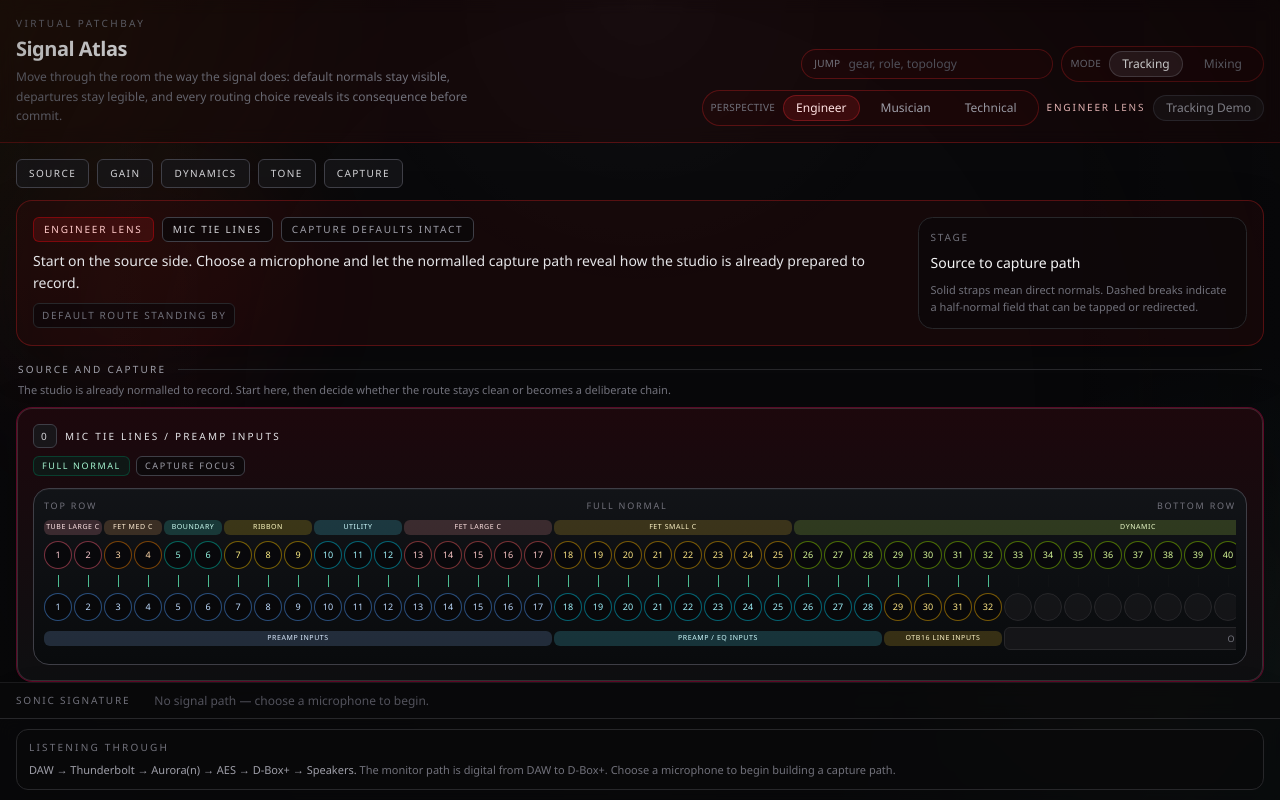
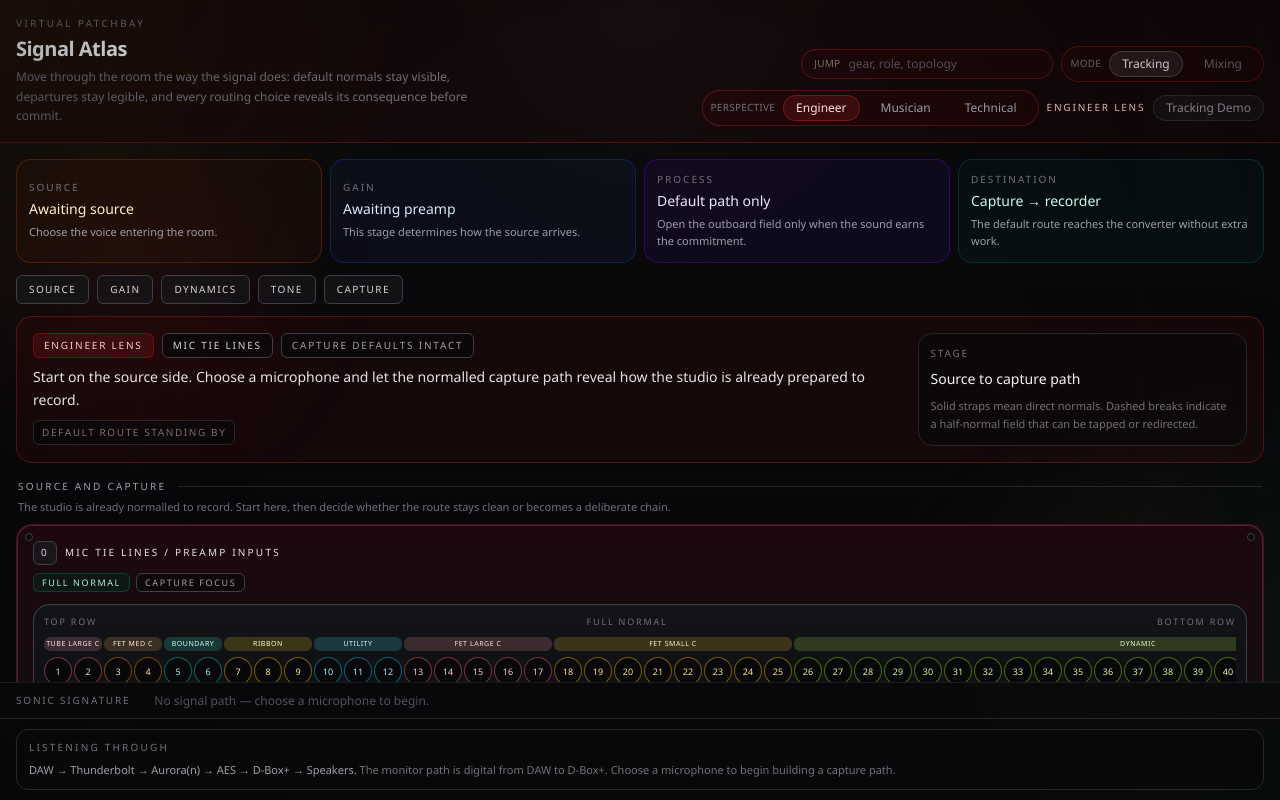
Before and after one commit to lidowe/SignalAtlas, a React (Vite) app: page / in a window 1280 px wide. Built offline with nearby package versions, Linux system fonts and the light colour scheme.

Commit message:
Deepen visual hierarchy and immersive navigation

```diff
--- a/src/components/PatchbayView.tsx
+++ b/src/components/PatchbayView.tsx
@@ -207,6 +207,35 @@ function SectionMarker({ title, subtitle }: { title: string; subtitle: string })
       </div>
       <p className="mt-1 text-[11px] leading-relaxed text-zinc-500">{subtitle}</p>
     </div>
+  );
+}
+
+function FocusCard({
+  title,
+  value,
+  detail,
+  tone,
+  onClick,
+}: {
+  title: string;
+  value: string;
+  detail: string;
+  tone: 'amber' | 'blue' | 'teal' | 'violet';
+  onClick: () => void;
+}) {
+  const tones = {
+    amber: 'border-amber-800/40 bg-amber-950/18 text-amber-100',
+    blue: 'border-blue-800/40 bg-blue-950/18 text-blue-100',
+    teal: 'border-teal-800/40 bg-teal-950/18 text-teal-100',
+    violet: 'border-violet-800/40 bg-violet-950/18 text-violet-100',
+  } as const;
+
+  return (
+    <button type="button" onClick={onClick} className={`rounded-[0.9rem] border px-3 py-3 text-left transition hover:border-zinc-600 hover:bg-zinc-950/70 ${tones[tone]}`}>
+      <div className="text-[10px] uppercase tracking-[0.2em] text-zinc-500">{title}</div>
+      <div className="mt-1 text-sm font-medium">{value}</div>
+      <div className="mt-1 text-[11px] leading-relaxed text-zinc-400">{detail}</div>
+    </button>
   );
 }
 
@@ -367,7 +396,13 @@ function RowShell({ rowId, order, label, active, isNext, mode, children }: { row
   const normalMode = rowNormalMode(rowId);
 
   return (
-    <section data-row-id={rowId} className={`rounded-[1rem] border px-3 py-3 md:px-4 md:py-4 ${rowShellTone[rowId] ?? rowShellTone['row-mic-ties']} ${focusClass} ${isNext ? 'ring-1 ring-inset ring-amber-200/28' : ''}`}>
+    <section data-row-id={rowId} className={`relative overflow-hidden rounded-[1rem] border px-3 py-3 md:px-4 md:py-4 ${rowShellTone[rowId] ?? rowShellTone['row-mic-ties']} ${focusClass} ${isNext ? 'ring-1 ring-inset ring-amber-200/28' : ''}`}>
+      <div className="pointer-events-none absolute inset-0">
+        <span className="absolute left-2 top-2 h-2 w-2 rounded-full border border-zinc-700 bg-zinc-950/90" />
+        <span className="absolute right-2 top-2 h-2 w-2 rounded-full border border-zinc-700 bg-zinc-950/90" />
+        <span className="absolute bottom-2 left-2 h-2 w-2 rounded-full border border-zinc-700 bg-zinc-950/90" />
+        <span className="absolute bottom-2 right-2 h-2 w-2 rounded-full border border-zinc-700 bg-zinc-950/90" />
+      </div>
       <div className="mb-3 flex flex-wrap items-start justify-between gap-3">
         <div>
           <div className="flex items-center gap-2 text-[10px] uppercase tracking-[0.22em] text-zinc-500">
@@ -1248,6 +1283,37 @@ function CompactChoice({ pointNumber, tone, title, meta, body, detailLabel = 'Un
         insertChain={insertChain}
         parallelChain={parallelChain}
       />
+      <div className="mb-3 grid grid-cols-1 gap-2 sm:grid-cols-2 xl:grid-cols-4">
+        <FocusCard
+          title="Source"
+          value={selectedMic?.name ?? (mode === 'mixing' ? 'DAW playback' : 'Awaiting source')}
+          detail={mode === 'mixing' ? 'Playback stems are already feeding the console path.' : 'Choose the voice entering the room.'}
+          tone="amber"
+          onClick={() => scrollToRow(mode === 'mixing' ? 'row-preamp-out' : 'row-mic-ties')}
+        />
+        <FocusCard
+          title="Gain"
+          value={selectedPreamp?.name ?? (mode === 'mixing' ? 'Console input path' : 'Awaiting preamp')}
+          detail={mode === 'mixing' ? 'Line outputs are normalled into the summing field.' : 'This stage determines how the source arrives.'}
+          tone="blue"
+          onClick={() => scrollToRow(mode === 'mixing' ? 'row-insert-send' : 'row-preamp-in')}
+        />
+        <FocusCard
+          title="Process"
+          value={insertChain.length + parallelChain.length > 0 ? `${insertChain.length} insert · ${parallelChain.length} parallel` : 'Default path only'}
+          detail="Open the outboard field only when the sound earns the commitment."
+          tone="violet"
+          onClick={() => scrollToRow('row-dynamics')}
+        />
+        <FocusCard
+          title="Destination"
+          value={mode === 'mixing' ? 'Summing → print' : 'Capture → recorder'}
+          detail={mode === 'mixing' ? 'API, Pueblo, and AD+ define the final handoff.' : 'The default route reaches the converter without extra work.'}
+          tone="teal"
+          onClick={() => scrollToRow('row-ad-daw')}
+        />
+      </div>
+
       <div className="mb-3 flex flex-wrap gap-2">
         {stageTargets.map((target) => (
           <ActionButton key={target.rowId} type="button" tone="zinc" onClick={() => scrollToRow(target.rowId)}>
```
